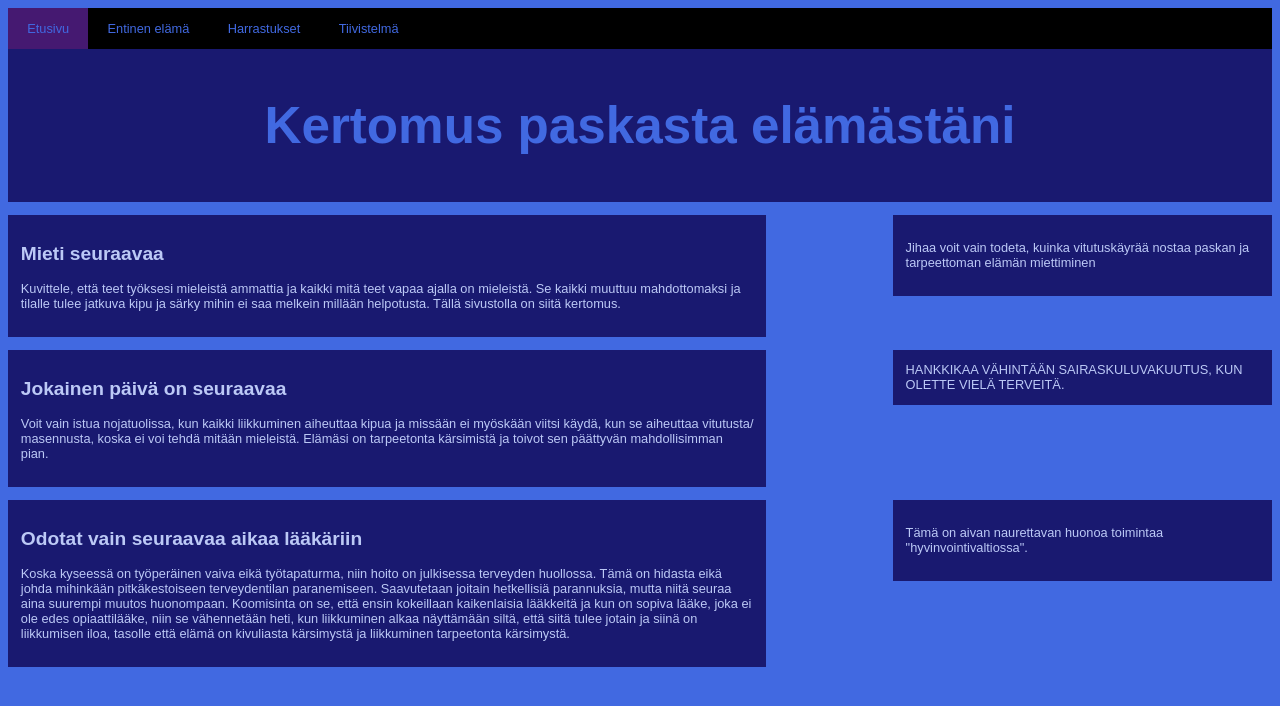
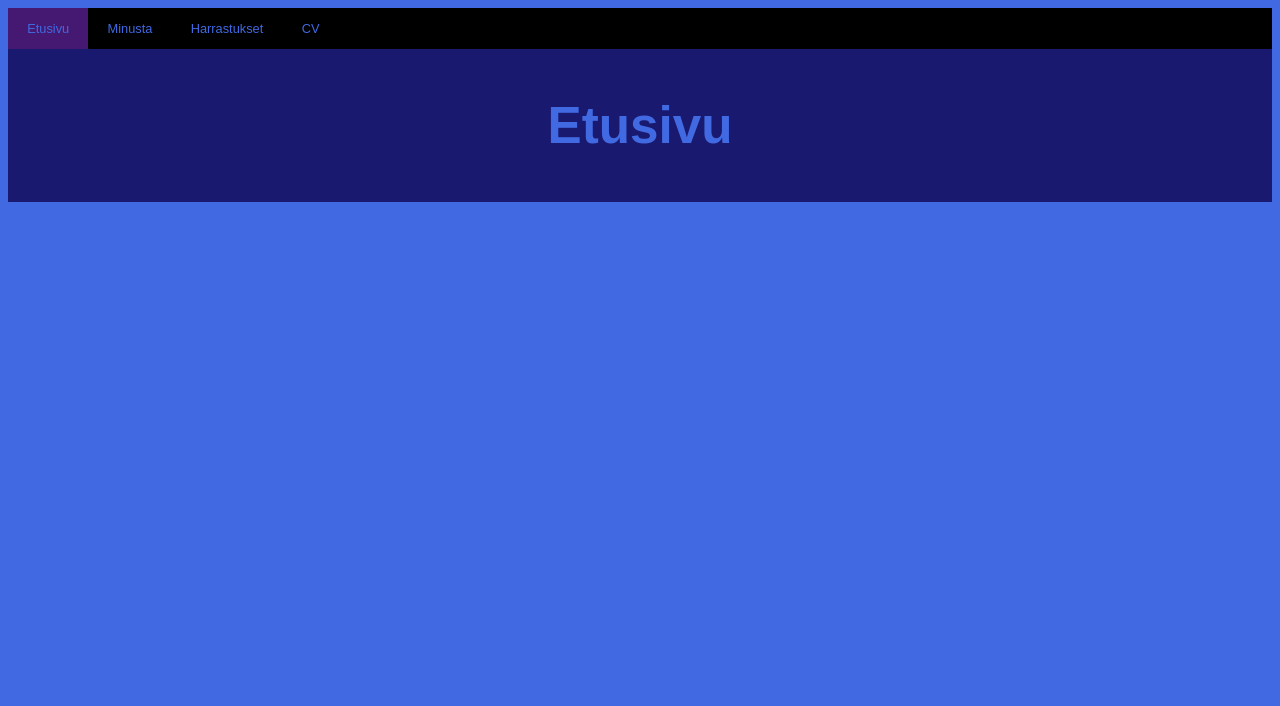
Before and after one commit to ASK259/nonstop, a plain HTML site: page kotisivu/index1.html in a window 1280 px wide. Drawn offline with Linux system fonts and the light colour scheme.

Commit message:
ver. 1.2

```diff
--- a/kotisivu/index1.html
+++ b/kotisivu/index1.html
@@ -9,40 +9,14 @@
   <body>
     <nav>
       <a class="active" href="index1.html">Etusivu</a></li>
-      <a href="index2.html">Entinen elämä</a></li>
+      <a href="index2.html">Minusta</a></li>
       <a href="index3.html">Harrastukset</a></li>
-      <a href="index4.html">Tiivistelmä</a></li>
+      <a href="index4.html">CV</a></li>
     </nav>
 
     <header>
-      <h1>Kertomus paskasta elämästäni</h1>
+      <h1>Etusivu</h1>
     </header>
-    <article>
-      <h2>Mieti seuraavaa</h2>
-      <p>Kuvittele, että teet työksesi mieleistä ammattia ja kaikki mitä teet vapaa ajalla on mieleistä. Se kaikki muuttuu
-      mahdottomaksi ja tilalle tulee jatkuva kipu ja särky mihin ei saa melkein millään helpotusta. Tällä sivustolla on siitä kertomus.</p>
-    </article>
-    <aside>
-      <p>Jihaa voit vain todeta, kuinka vitutuskäyrää nostaa paskan ja tarpeettoman elämän miettiminen</p>
-    </aside>
-    <article>
-      <h2>Jokainen päivä on seuraavaa</h2>
-      <p>Voit vain istua nojatuolissa, kun kaikki liikkuminen aiheuttaa kipua ja missään ei myöskään viitsi käydä, kun se aiheuttaa vitutusta/
-      masennusta, koska ei voi tehdä mitään mieleistä. Elämäsi on tarpeetonta kärsimistä ja toivot sen päättyvän mahdollisimman pian.</p>
-    </article>
-    <aside>
-      HANKKIKAA VÄHINTÄÄN SAIRASKULUVAKUUTUS, KUN OLETTE VIELÄ TERVEITÄ.
-    </aside>
-    <article>
-      <h2>Odotat vain seuraavaa aikaa lääkäriin</h2>
-      <p>Koska kyseessä on työperäinen vaiva eikä työtapaturma, niin hoito on julkisessa terveyden huollossa. Tämä on hidasta eikä johda mihinkään
-      pitkäkestoiseen terveydentilan paranemiseen. Saavutetaan joitain hetkellisiä parannuksia, mutta niitä seuraa aina suurempi muutos huonompaan.
-      Koomisinta on se, että ensin kokeillaan kaikenlaisia lääkkeitä ja kun on sopiva lääke, joka ei ole edes opiaattilääke, niin se vähennetään
-      heti, kun liikkuminen alkaa näyttämään siltä, että siitä tulee jotain ja siinä on liikkumisen iloa, tasolle että elämä on kivuliasta kärsimystä ja
-      liikkuminen tarpeetonta kärsimystä.</p>
-    </article>
-    <aside>
-      <p>Tämä on aivan naurettavan huonoa toimintaa "hyvinvointivaltiossa".</p>
-    </aside>
+
   </body>
 </html>
```
Also changed, not shown: kotisivu/index2.html (+5 -13 lines), kotisivu/index3.html (+3 -9 lines), kotisivu/index4.html (+3 -25 lines).
